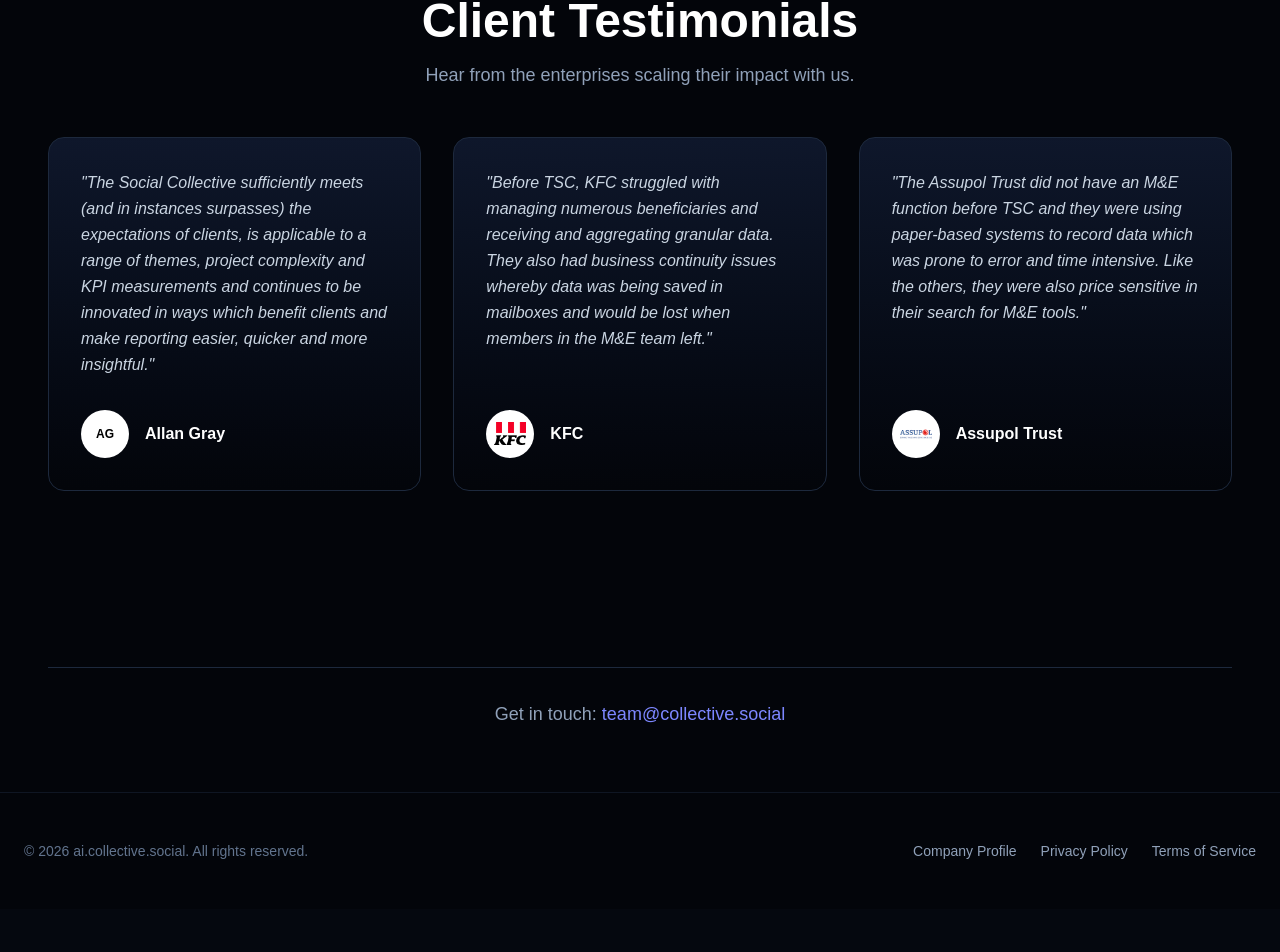
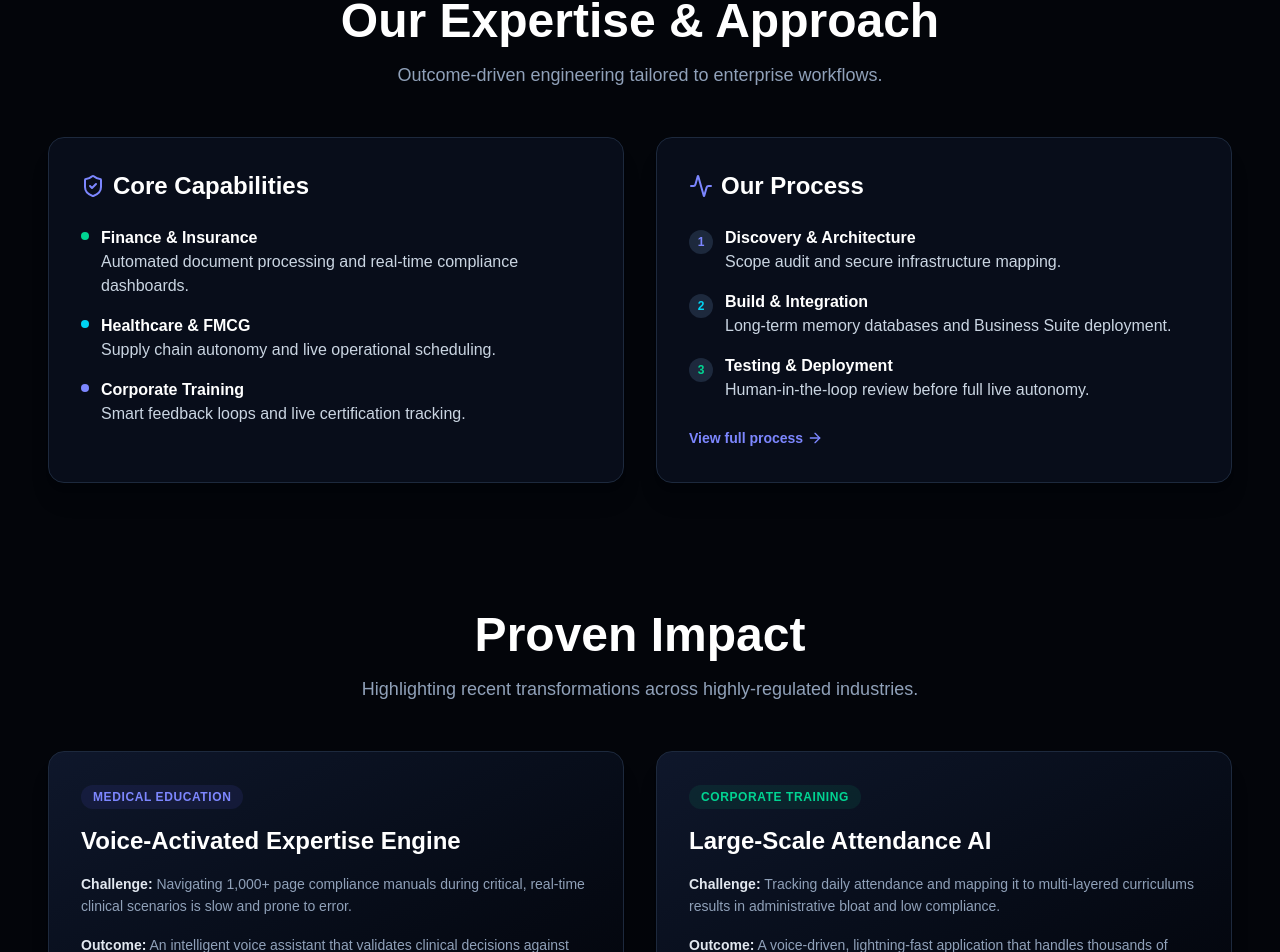
Before and after one commit to duncanluke/agencypivot, a Next.js app: page /company-profile in a window 1280 px wide. Shown: the part 2075-3027 px from the top of the page. Before the commit the page ends 2984 px from the top, so only its background shows below. Built offline with nearby package versions, Linux system fonts and the light colour scheme.

Commit message:
content: add capabilities, process and case studies to company profile

```diff
--- a/src/app/company-profile/page.tsx
+++ b/src/app/company-profile/page.tsx
@@ -9,6 +9,7 @@
   CheckCircle2,
   FileSpreadsheet,
   Lock,
+  ArrowRight,
 } from "lucide-react";
 
 export const metadata = {
@@ -219,7 +220,132 @@
           </div>
         </section>
 
+        {/* Expertise & Approach Section */}
+        <section className="space-y-12 print:break-before-page">
+          <div className="text-center space-y-4">
+            <h2 className="text-3xl md:text-5xl font-black text-white">
+              Our Expertise & Approach
+            </h2>
+            <p className="text-slate-400 text-lg">
+              Outcome-driven engineering tailored to enterprise workflows.
+            </p>
+          </div>
 
+          <div className="grid grid-cols-1 md:grid-cols-2 gap-8">
+            {/* Capabilities */}
+            <div className="bg-slate-900/50 border border-slate-800 p-8 rounded-2xl shadow-xl print:break-inside-avoid">
+              <h3 className="text-2xl font-bold text-white mb-6 flex items-center gap-2">
+                <ShieldCheck className="w-6 h-6 text-indigo-400" /> Core Capabilities
+              </h3>
+              <ul className="space-y-4 text-slate-300">
+                <li className="flex items-start gap-3">
+                  <div className="mt-1.5 w-2 h-2 rounded-full bg-emerald-400 shrink-0" />
+                  <div>
+                    <strong className="text-white block">Finance & Insurance</strong>
+                    Automated document processing and real-time compliance dashboards.
+                  </div>
+                </li>
+                <li className="flex items-start gap-3">
+                  <div className="mt-1.5 w-2 h-2 rounded-full bg-cyan-400 shrink-0" />
+                  <div>
+                    <strong className="text-white block">Healthcare & FMCG</strong>
+                    Supply chain autonomy and live operational scheduling.
+                  </div>
+                </li>
+                <li className="flex items-start gap-3">
+                  <div className="mt-1.5 w-2 h-2 rounded-full bg-indigo-400 shrink-0" />
+                  <div>
+                    <strong className="text-white block">Corporate Training</strong>
+                    Smart feedback loops and live certification tracking.
+                  </div>
+                </li>
+              </ul>
+            </div>
+
+            {/* Process */}
+            <div className="bg-slate-900/50 border border-slate-800 p-8 rounded-2xl shadow-xl print:break-inside-avoid">
+              <h3 className="text-2xl font-bold text-white mb-6 flex items-center gap-2">
+                <Activity className="w-6 h-6 text-indigo-400" /> Our Process
+              </h3>
+              <ul className="space-y-4 text-slate-300">
+                <li className="flex items-start gap-3">
+                  <div className="mt-1 w-6 h-6 rounded-full bg-slate-800 flex items-center justify-center text-xs font-bold text-indigo-400 shrink-0">1</div>
+                  <div>
+                    <strong className="text-white block">Discovery & Architecture</strong>
+                    Scope audit and secure infrastructure mapping.
+                  </div>
+                </li>
+                <li className="flex items-start gap-3">
+                  <div className="mt-1 w-6 h-6 rounded-full bg-slate-800 flex items-center justify-center text-xs font-bold text-cyan-400 shrink-0">2</div>
+                  <div>
+                    <strong className="text-white block">Build & Integration</strong>
+                    Long-term memory databases and Business Suite deployment.
+                  </div>
+                </li>
+                <li className="flex items-start gap-3">
+                  <div className="mt-1 w-6 h-6 rounded-full bg-slate-800 flex items-center justify-center text-xs font-bold text-emerald-400 shrink-0">3</div>
+                  <div>
+                    <strong className="text-white block">Testing & Deployment</strong>
+                    Human-in-the-loop review before full live autonomy.
+                  </div>
+                </li>
+              </ul>
+              <div className="mt-6 print:hidden">
+                 <a href="/process" className="text-indigo-400 hover:text-indigo-300 font-bold text-sm inline-flex items-center gap-1 transition-colors">
+                   View full process <ArrowRight className="w-4 h-4" />
+                 </a>
+              </div>
+            </div>
+          </div>
+        </section>
+
+        {/* Proven Impact / Case Studies Section */}
+        <section className="space-y-12 print:break-before-page">
+          <div className="text-center space-y-4">
+            <h2 className="text-3xl md:text-5xl font-black text-white">
+              Proven Impact
+            </h2>
+            <p className="text-slate-400 text-lg">
+              Highlighting recent transformations across highly-regulated industries.
+            </p>
+          </div>
+
+          <div className="grid grid-cols-1 md:grid-cols-2 gap-8">
+            {/* Case Study 1 */}
+            <div className="bg-gradient-to-br from-slate-900 to-[#03050a] border border-slate-800 p-8 rounded-2xl shadow-xl print:break-inside-avoid">
+               <div className="inline-flex items-center gap-2 px-3 py-1 rounded-full bg-indigo-500/10 text-indigo-400 text-xs font-bold uppercase tracking-wider mb-4">
+                 Medical Education
+               </div>
+               <h3 className="text-2xl font-bold text-white mb-4">Voice-Activated Expertise Engine</h3>
+               <p className="text-slate-400 text-sm leading-relaxed mb-4">
+                 <strong className="text-slate-200">Challenge:</strong> Navigating 1,000+ page compliance manuals during critical, real-time clinical scenarios is slow and prone to error.
+               </p>
+               <p className="text-slate-400 text-sm leading-relaxed mb-6">
+                 <strong className="text-slate-200">Outcome:</strong> An intelligent voice assistant that validates clinical decisions against complete documentation in seconds, highlighting critical guidelines instantly.
+               </p>
+            </div>
+
+            {/* Case Study 2 */}
+            <div className="bg-gradient-to-br from-slate-900 to-[#03050a] border border-slate-800 p-8 rounded-2xl shadow-xl print:break-inside-avoid">
+               <div className="inline-flex items-center gap-2 px-3 py-1 rounded-full bg-emerald-500/10 text-emerald-400 text-xs font-bold uppercase tracking-wider mb-4">
+                 Corporate Training
+               </div>
+               <h3 className="text-2xl font-bold text-white mb-4">Large-Scale Attendance AI</h3>
+               <p className="text-slate-400 text-sm leading-relaxed mb-4">
+                 <strong className="text-slate-200">Challenge:</strong> Tracking daily attendance and mapping it to multi-layered curriculums results in administrative bloat and low compliance.
+               </p>
+               <p className="text-slate-400 text-sm leading-relaxed mb-6">
+                 <strong className="text-slate-200">Outcome:</strong> A voice-driven, lightning-fast application that handles thousands of daily check-ins, automatically mapping interactions to a centralized reporting engine.
+               </p>
+            </div>
+          </div>
+
+          <div className="flex justify-center print:hidden pt-4">
+             <a href="/case-studies" className="bg-slate-800 hover:bg-slate-700 text-white border border-slate-700 px-6 py-3 rounded-full font-bold text-sm transition-all shadow-lg inline-flex items-center gap-2">
+               View All Enterprise Case Studies <ArrowRight className="w-4 h-4" />
+             </a>
+          </div>
+        </section>
 
         {/* Client Testimonials */}
         <section className="space-y-12 pb-12">
```
